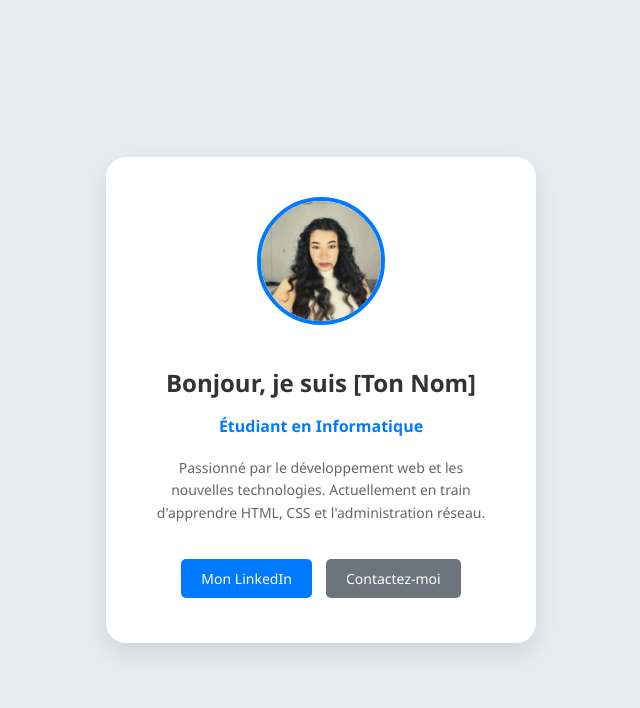
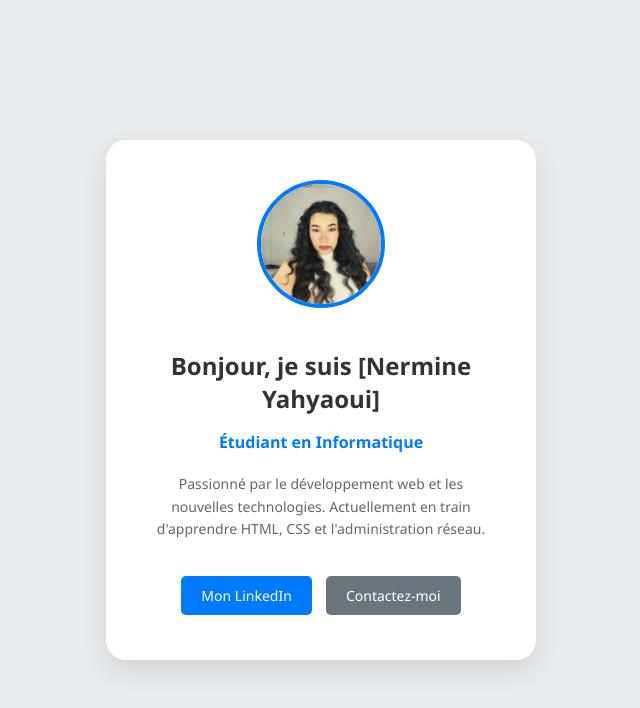
Before and after one commit to nermine-yh/my-profile, a plain HTML site: page index.html in a window 1280 px wide. Shown: the whole page, without its empty margins (319-959 px from the left). Drawn offline with Linux system fonts and the light colour scheme.

Commit message:
Add files via upload

```diff
--- a/index.html
+++ b/index.html
@@ -14,7 +14,7 @@
 
             <img src="me.jpg" alt="Ma Photo de Profil" class="profile-img">
 
-            <h1>Bonjour, je suis [Ton Nom]</h1>
+            <h1>Bonjour, je suis [Nermine Yahyaoui]</h1>
             <p class="title">Étudiant en Informatique</p>
 
             <p class="description">
```
